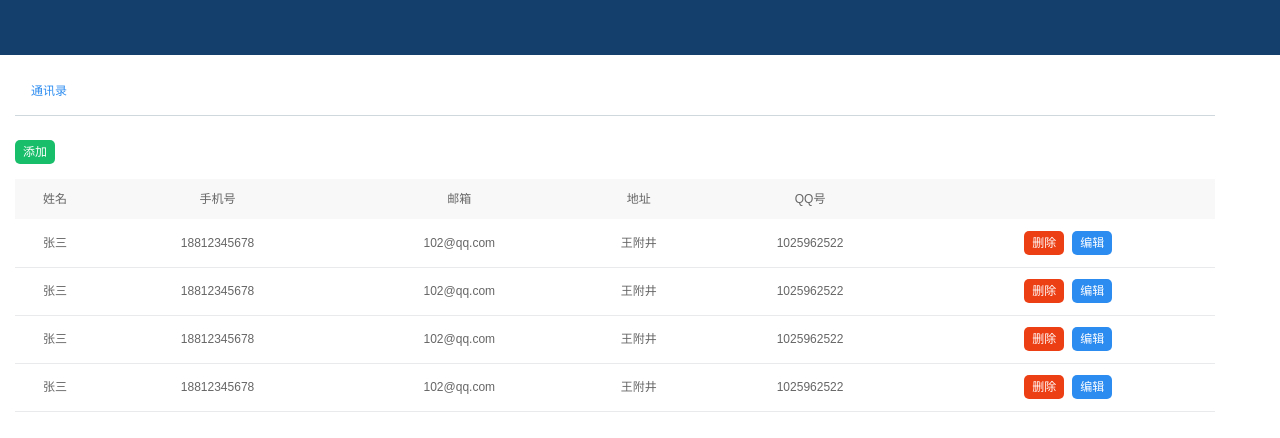
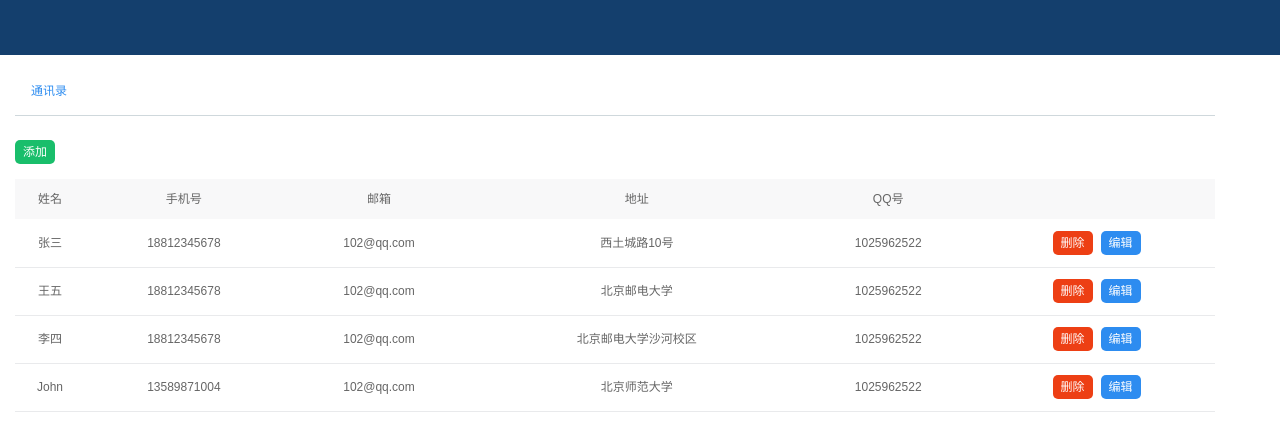
Before and after one commit to Shayne-Ryu/Web-Development, a plain HTML site: page index.html in a window 1280 px wide. Drawn offline with Linux system fonts and the light colour scheme.

Commit message:
release-version

```diff
--- a/data.js
+++ b/data.js
@@ -2,31 +2,31 @@ var data = [{
         name: "张三", //名字
         tel: "18812345678", //电话
         email: "102@qq.com", //邮箱
-        address: "王附井", //地址
+        address: "西土城路10号", //地址
         qq: "1025962522", //qq
         id:1
     },
     {
-        name: "张三",
+        name: "王五",
         tel: "18812345678",
         email: "102@qq.com",
-        address: "王附井",
+        address: "北京邮电大学",
         qq: "1025962522",
         id:2
     },
     {
-        name: "张三",
+        name: "李四",
         tel: "18812345678",
         email: "102@qq.com",
-        address: "王附井",
+        address: "北京邮电大学沙河校区",
         qq: "1025962522",
         id:3
     },
     {
-        name: "张三",
-        tel: "18812345678",
+        name: "John",
+        tel: "13589871004",
         email: "102@qq.com",
-        address: "王附井",
+        address: "北京师范大学",
         qq: "1025962522",
         id:4
     },
```
Also changed, not shown: index.html (+1 -1 lines).
